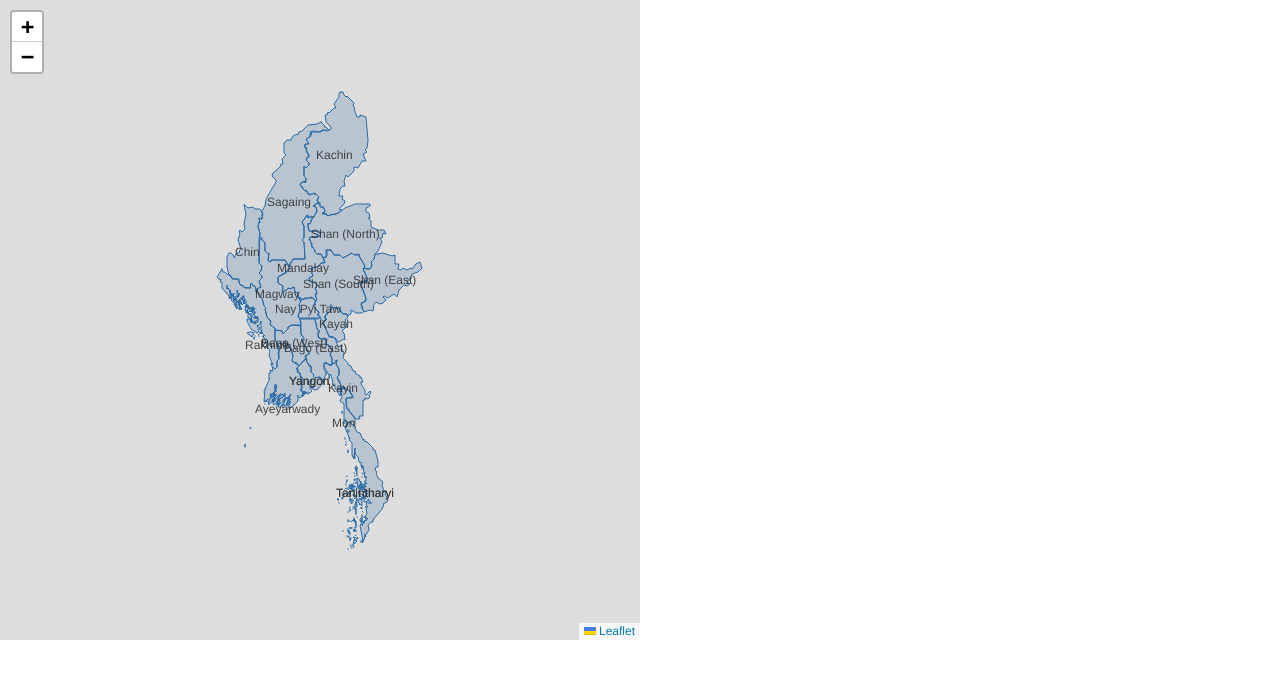
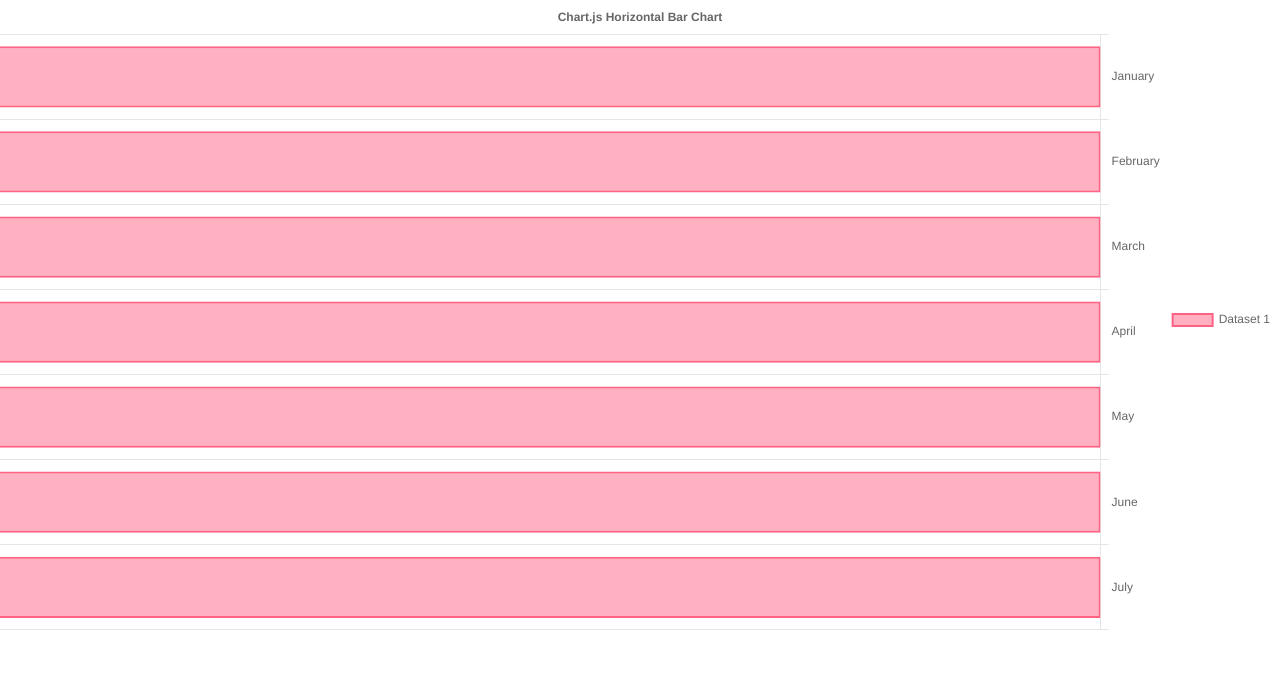
Before and after one commit to legend797/myanmar-heat-map, a Next.js app in the folder map-app/: page /datamap in a window 1280 px wide. Shown: the top 678 px of the page. Built offline with nearby package versions, Linux system fonts and the light colour scheme.

Commit message:
add barchart commit

```diff
--- /dev/null
+++ b/map-app/src/app/components/BarChart.js
@@ -0,0 +1,76 @@
+import React from 'react';
+import {
+  Chart as ChartJS,
+  CategoryScale,
+  LinearScale,
+  BarElement,
+  Title,
+  Legend,
+} from 'chart.js';
+import { Bar } from 'react-chartjs-2';
+
+
+ChartJS.register(
+  CategoryScale,
+  LinearScale,
+  BarElement,
+  Title,
+
+  Legend
+);
+
+const labels = ['January', 'February', 'March', 'April', 'May', 'June', 'July'];
+
+export const data = {
+  labels,
+  datasets: [
+    {
+      label: 'Dataset 1',
+      data: labels.map(() => 10),
+      borderColor: 'rgb(255, 99, 132)',
+      backgroundColor: 'rgba(255, 99, 132, 0.5)',
+    },
+  ],
+};
+
+const customLabels = ['100', '200', '300', '400', '500', '600', '700'];
+
+export const options = {
+  indexAxis: 'y',
+  elements: {
+    bar: {
+      borderWidth: 2,
+    },
+  },
+  responsive: true,
+  plugins: {
+    legend: {
+      position: 'right',
+    },
+    title: {
+      display: true,
+      text: 'Chart.js Horizontal Bar Chart',
+    },
+    datalabels: {
+      display: true,
+      color: 'black',
+      align: 'end',
+      anchor: 'end',
+      formatter: (value, context) => {
+        return customLabels[context.dataIndex];
+      },
+    },
+  },
+  scales: {
+    y: {
+      position: 'right',
+    },
+    x: {
+      display: false,
+    },
+  },
+};
+
+export default function HorizonBarChart() {
+  return <Bar options={options} data={data} />;
+}
--- a/map-app/src/app/components/DataMap.js
+++ b/map-app/src/app/components/DataMap.js
@@ -7,6 +7,7 @@ import { GeoJSON, MapContainer, useMap, TileLayer } from "react-leaflet";
 import myanmarGeoJSON from "@/app/assets/state_region.json";
 import townshipGeoJSON from "@/app/assets/township2.json";
 import "leaflet/dist/leaflet.css"; // Import Leaflet CSS
+import HorizonBarChart from "./BarChart";
 
 
 const SetBounds = ({ geoJsonData }) => {
@@ -87,6 +88,8 @@ const DataMap = () => {
       >
         <SetBounds geoJsonData={myanmarGeoJSON} />
       </MapContainer>
+      {/* Bar Chart */}
+      <HorizonBarChart/>
     </div>
   );
 };
```
